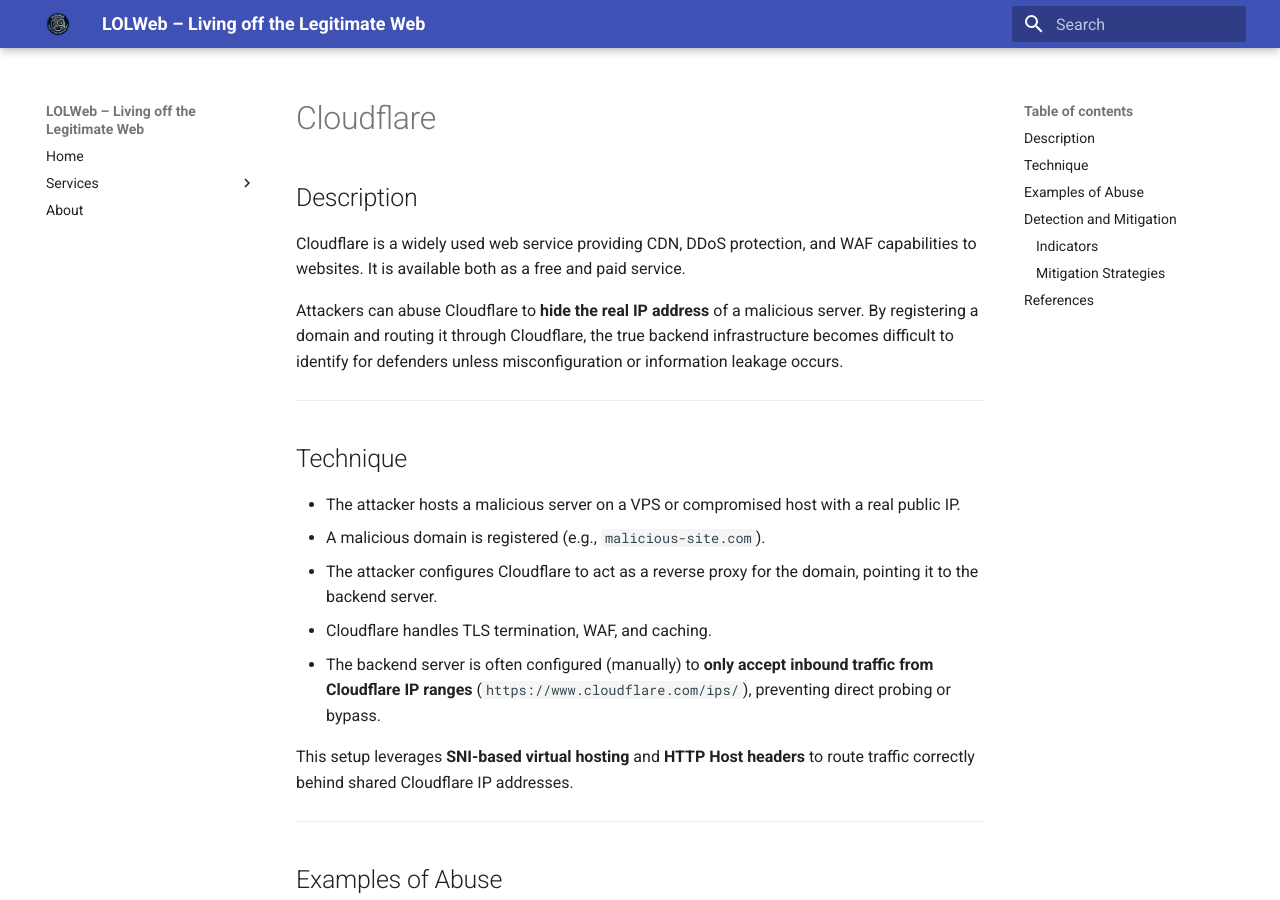
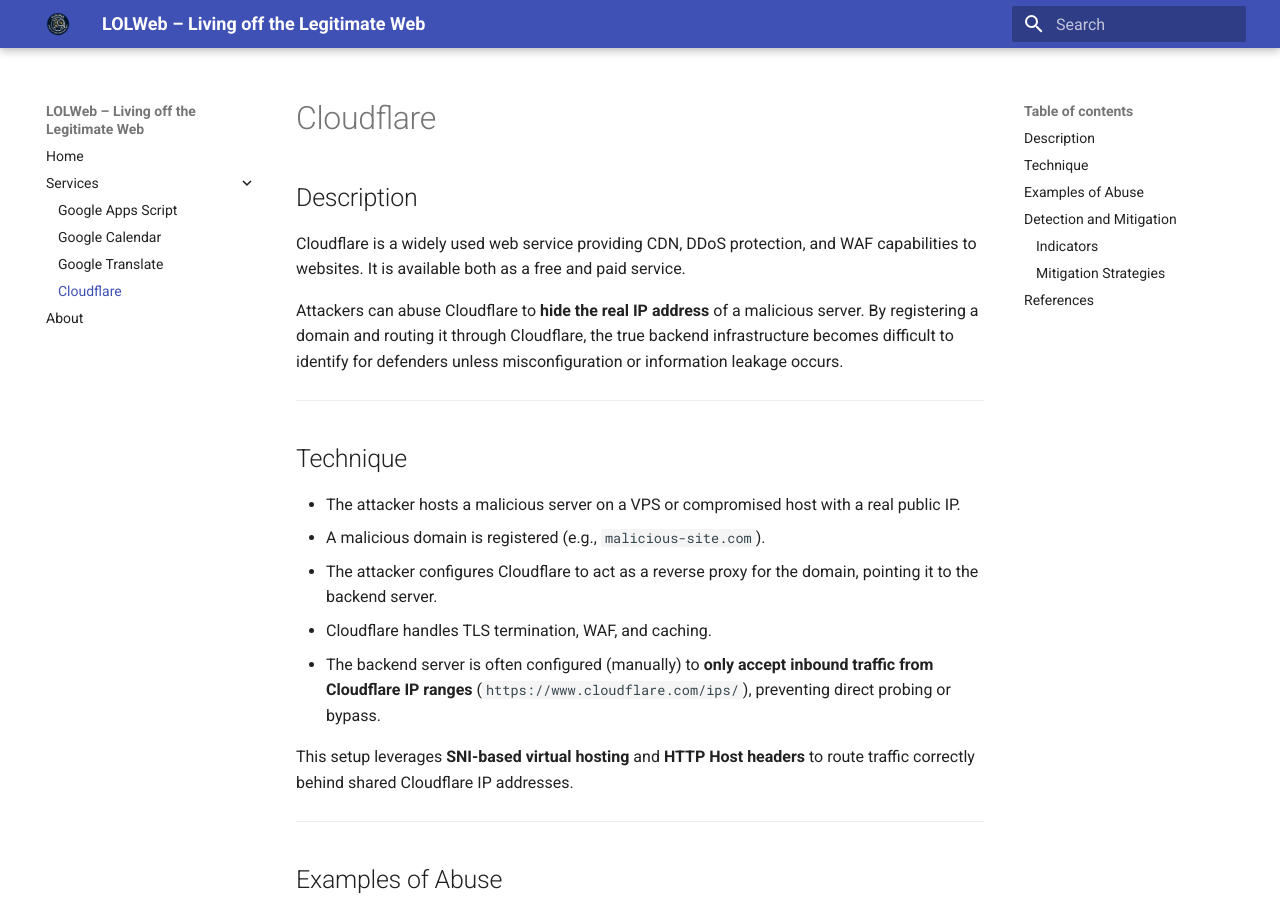
Before and after one commit to Xanderux/LOLWEB, an MkDocs documentation site: the page built from docs/services/cloudflare.md, in a window 1280 px wide and 900 px high. Built offline with MkDocs 1.6.1 and Material for MkDocs 9.7.7, drawn with Linux system fonts in a browser that asks for light colours.

Commit message:
introduce cloudflare ip masking

```diff
--- a/mkdocs.yml
+++ b/mkdocs.yml
@@ -14,4 +14,5 @@
       - Google Apps Script: services/google_apps_script.md
       - Google Calendar: services/google_calendar.md
       - Google Translate: services/google_translate.md
+      - Cloudflare: services/cloudflare.md
   - About: about.md
```
